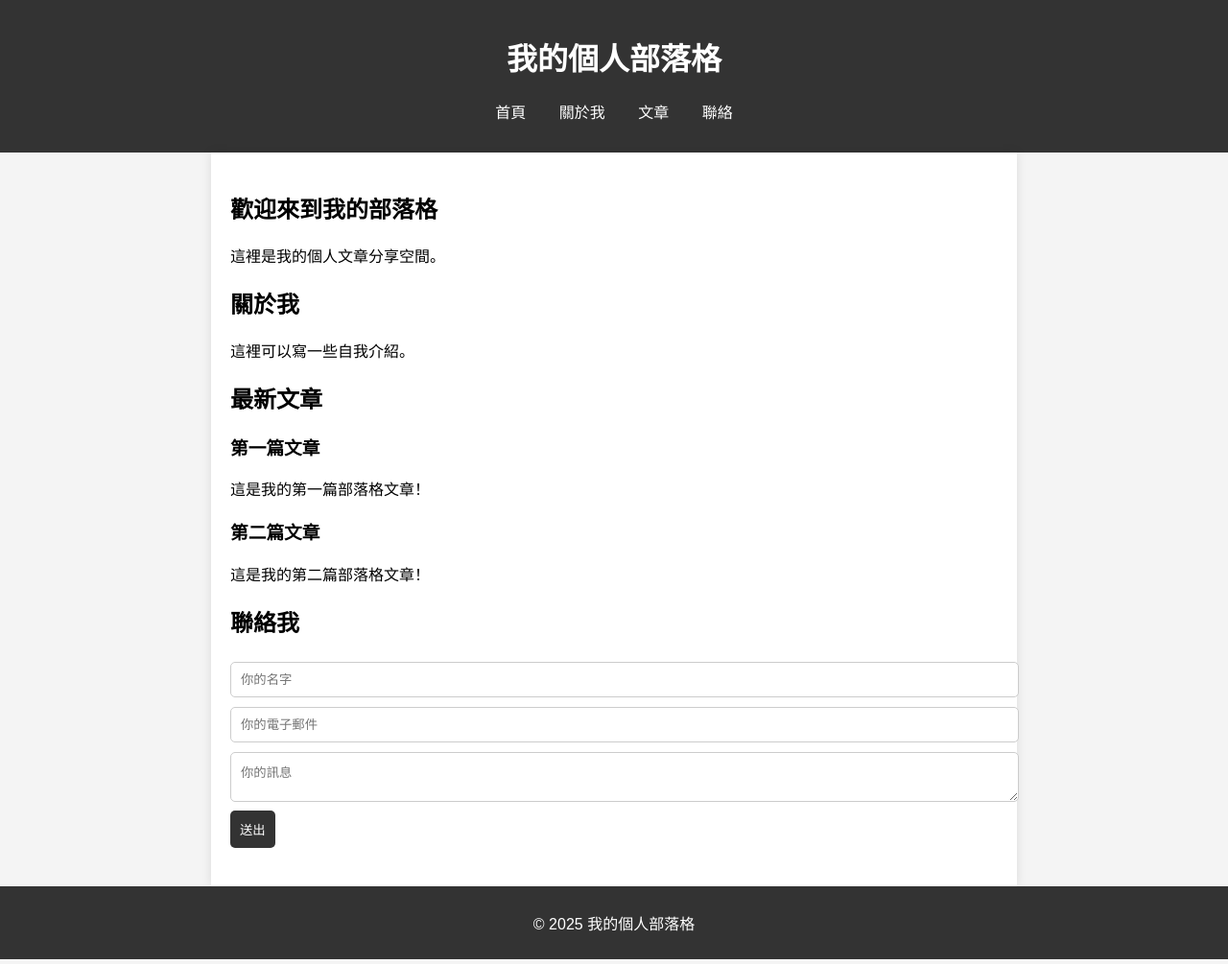
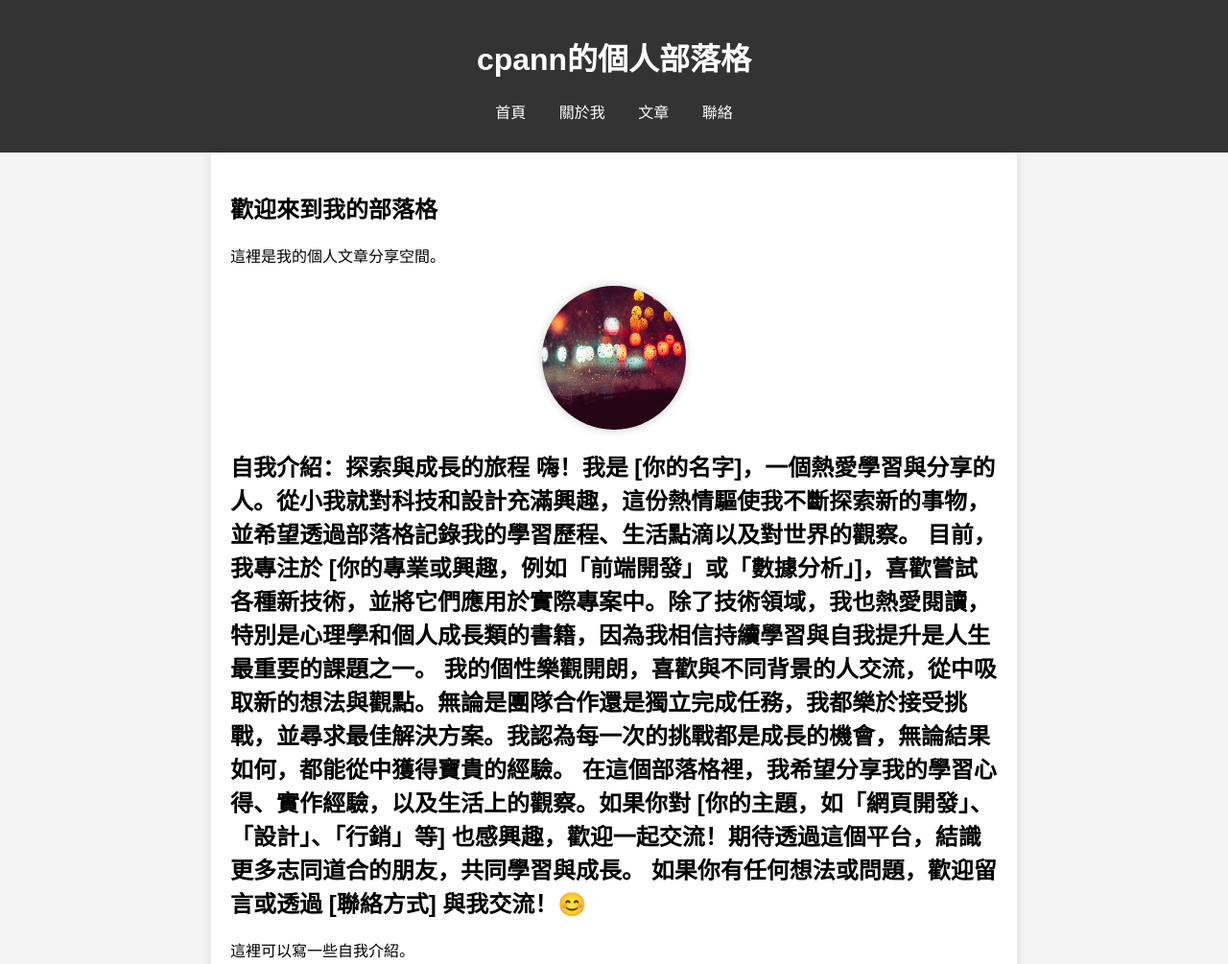
Before and after one commit to cpann2012-cpann2/1456, a plain HTML site: page _!DOCTYPE html_.html in a window 1280 px wide. Shown: the top 1005 px of the page at 96% size. Drawn offline with Linux system fonts and the light colour scheme.

Commit message:
Add files via upload

```diff
--- a/_!DOCTYPE html_.html
+++ b/_!DOCTYPE html_.html
@@ -3,12 +3,12 @@
 <head>
     <meta charset="UTF-8">
     <meta name="viewport" content="width=device-width, initial-scale=1.0">
-    <title>我的個人部落格</title>
+    <!-- <title>cpann的個人部落格</title> -->
     <link rel="stylesheet" href="styles.css">
 </head>
 <body>
     <header>
-        <h1>我的個人部落格</h1>
+        <h1>cpann的個人部落格</h1>
         <nav>
             <ul>
                 <li><a href="#home">首頁</a></li>
@@ -24,7 +24,18 @@
             <p>這裡是我的個人文章分享空間。</p>
         </section>
         <section id="about">
-            <h2>關於我</h2>
+            <img src="test.jpg" alt="我的頭像" class="avatar">
+            <!-- <h2>關於我</h2> -->
+            <h2>自我介紹：探索與成長的旅程
+                嗨！我是 [你的名字]，一個熱愛學習與分享的人。從小我就對科技和設計充滿興趣，這份熱情驅使我不斷探索新的事物，並希望透過部落格記錄我的學習歷程、生活點滴以及對世界的觀察。
+
+                目前，我專注於 [你的專業或興趣，例如「前端開發」或「數據分析」]，喜歡嘗試各種新技術，並將它們應用於實際專案中。除了技術領域，我也熱愛閱讀，特別是心理學和個人成長類的書籍，因為我相信持續學習與自我提升是人生最重要的課題之一。
+
+                我的個性樂觀開朗，喜歡與不同背景的人交流，從中吸取新的想法與觀點。無論是團隊合作還是獨立完成任務，我都樂於接受挑戰，並尋求最佳解決方案。我認為每一次的挑戰都是成長的機會，無論結果如何，都能從中獲得寶貴的經驗。
+
+                在這個部落格裡，我希望分享我的學習心得、實作經驗，以及生活上的觀察。如果你對 [你的主題，如「網頁開發」、「設計」、「行銷」等] 也感興趣，歡迎一起交流！期待透過這個平台，結識更多志同道合的朋友，共同學習與成長。
+
+                如果你有任何想法或問題，歡迎留言或透過 [聯絡方式] 與我交流！😊</h2>
             <p>這裡可以寫一些自我介紹。</p>
         </section>
         <section id="blog">
--- a/styles.css
+++ b/styles.css
@@ -66,3 +66,12 @@ form button {
 form button:hover {
     background: #555;
 }
+
+.avatar {
+    width: 150px;
+    height: 150px;
+    border-radius: 50%;
+    display: block;
+    margin: 0 auto;
+    box-shadow: 0 0 10px rgba(0,0,0,0.2);
+}
```
Also changed, not shown: test.jpg (added).
